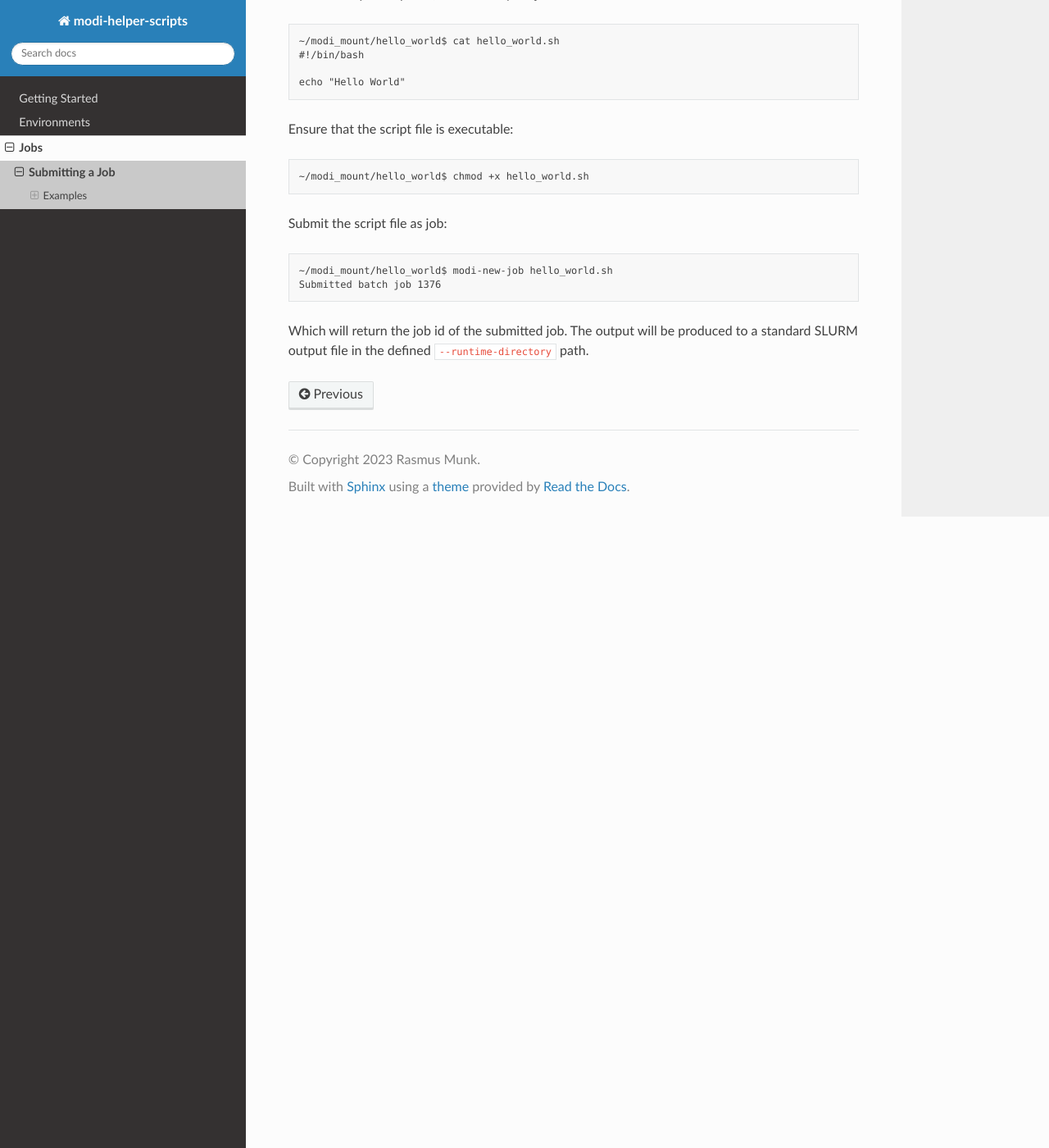
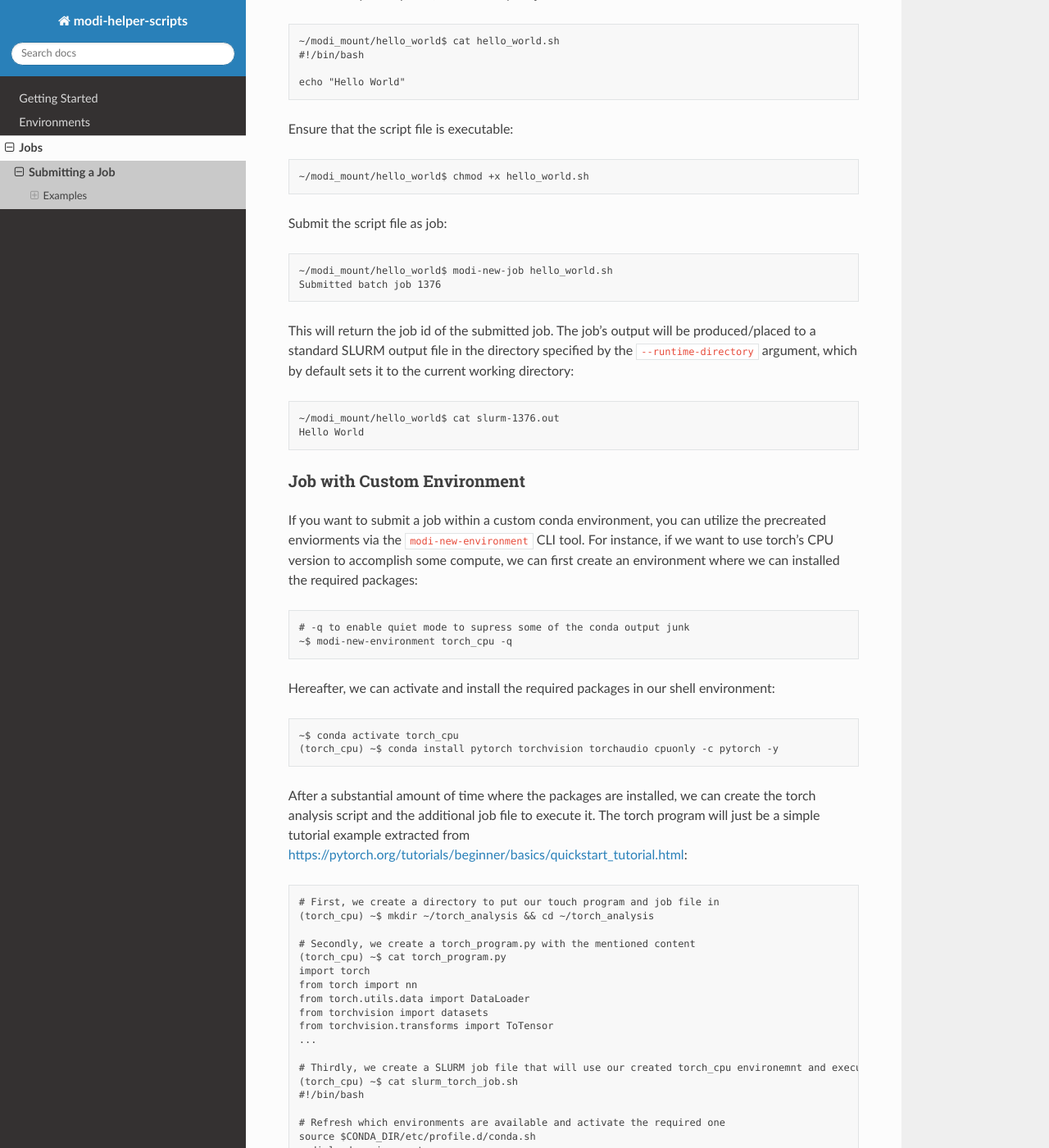
Before and after one commit to ucphhpc/modi-helper-scripts, a Sphinx documentation site: the page built from docs/sections/jobs/new.rst, in a window 1280 px wide and 1400 px high, scrolled down 1464 px. Shown: the whole window at 82% size. Built offline with Sphinx 7.4.7 and the Read the Docs theme 2.0.0, drawn with Linux system fonts in a browser that asks for light colours; some of the changed text lies outside the part shown.

Commit message:
Expand on the new job examples

```diff
--- a/docs/sections/jobs/new.rst
+++ b/docs/sections/jobs/new.rst
@@ -69,4 +69,53 @@ Submit the script file as job::
     ~/modi_mount/hello_world$ modi-new-job hello_world.sh
     Submitted batch job 1376
 
-Which will return the job id of the submitted job. The output will be produced to a standard SLURM output file in the defined ``--runtime-directory`` path.
+This will return the job id of the submitted job.
+The job's output will be produced/placed to a standard SLURM output file in the directory specified by the ``--runtime-directory`` argument, which by default sets it to the current working directory::
+
+    ~/modi_mount/hello_world$ cat slurm-1376.out
+    Hello World
+
+
+Job with Custom Environment
+~~~~~~~~~~~~~~~~~~~~~~~~~~~
+
+If you want to submit a job within a custom conda environment, you can utilize the precreated enviorments via the ``modi-new-environment`` CLI tool.
+For instance, if we want to use torch's CPU version to accomplish some compute, we can first create an environment where we can installed the required packages::
+
+    # -q to enable quiet mode to supress some of the conda output junk
+    ~$ modi-new-environment torch_cpu -q
+
+Hereafter, we can activate and install the required packages in our shell environment::
+
+    ~$ conda activate torch_cpu
+    (torch_cpu) ~$ conda install pytorch torchvision torchaudio cpuonly -c pytorch -y
+
+After a substantial amount of time where the packages are installed, we can create the torch analysis script and the additional job file to execute it.
+The torch program will just be a simple tutorial example extracted from https://pytorch.org/tutorials/beginner/basics/quickstart_tutorial.html::
+
+    # First, we create a directory to put our touch program and job file in
+    (torch_cpu) ~$ mkdir ~/torch_analysis && cd ~/torch_analysis
+
+    # Secondly, we create a torch_program.py with the mentioned content
+    (torch_cpu) ~$ cat torch_program.py
+    import torch
+    from torch import nn
+    from torch.utils.data import DataLoader
+    from torchvision import datasets
+    from torchvision.transforms import ToTensor
+    ...
+
+    # Thirdly, we create a SLURM job file that will use our created torch_cpu environemnt and execute the torch program
+    (torch_cpu) ~$ cat slurm_torch_job.sh
+    #!/bin/bash
+
+    # Refresh which environments are available and activate the required one
+    source $CONDA_DIR/etc/profile.d/conda.sh
+    modi-load-environments
+    conda activate torch_cpu
+
+    python3 torch_program.py
+
+    # Finally, we can submit the job via the ``modi-new-job`` CLI tool.
+    (torch_cpu) ~$ conda deactivate
+    ~$ modi-new-job --generate-job-scripts --generate-container-wrap slurm_torch_job.sh
```
